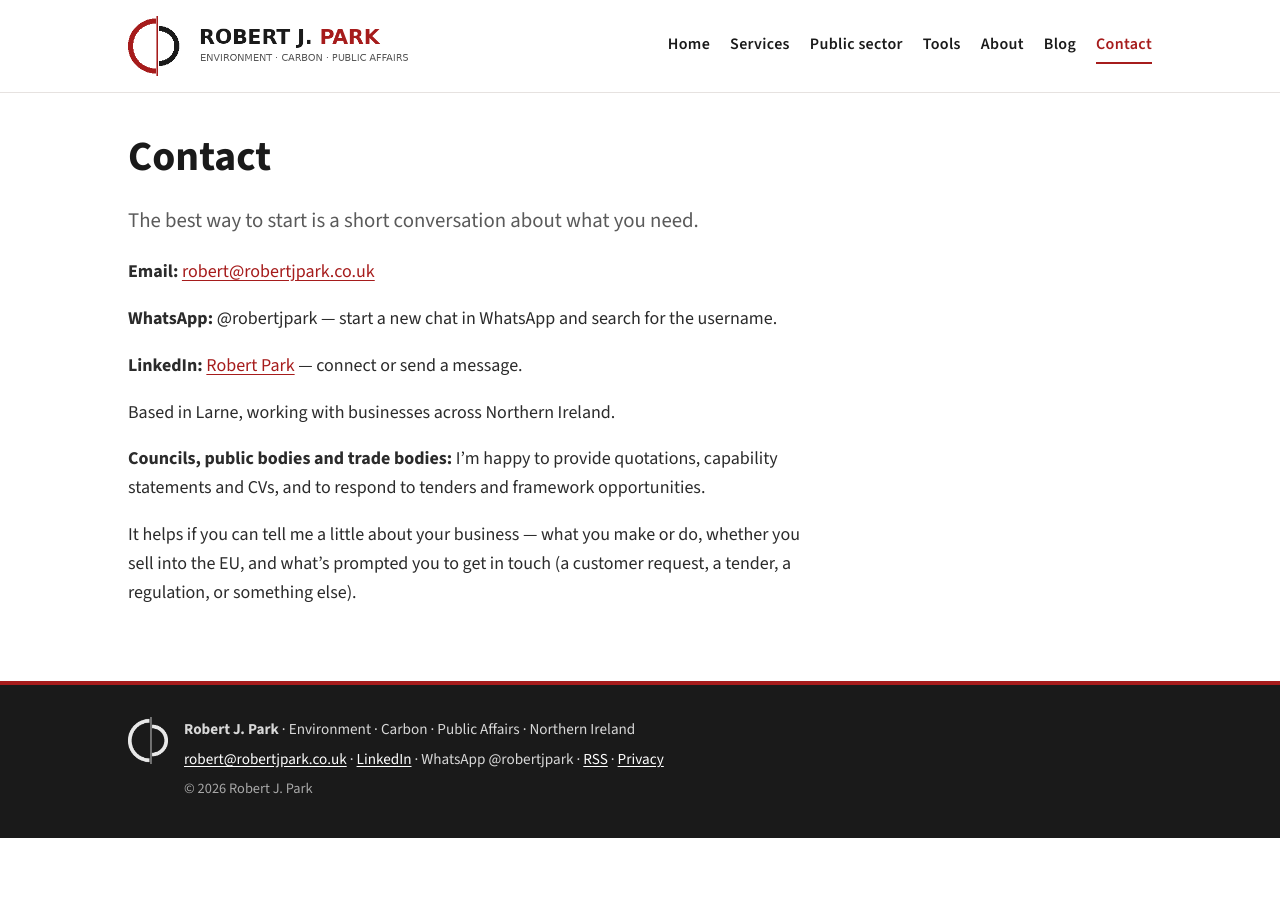
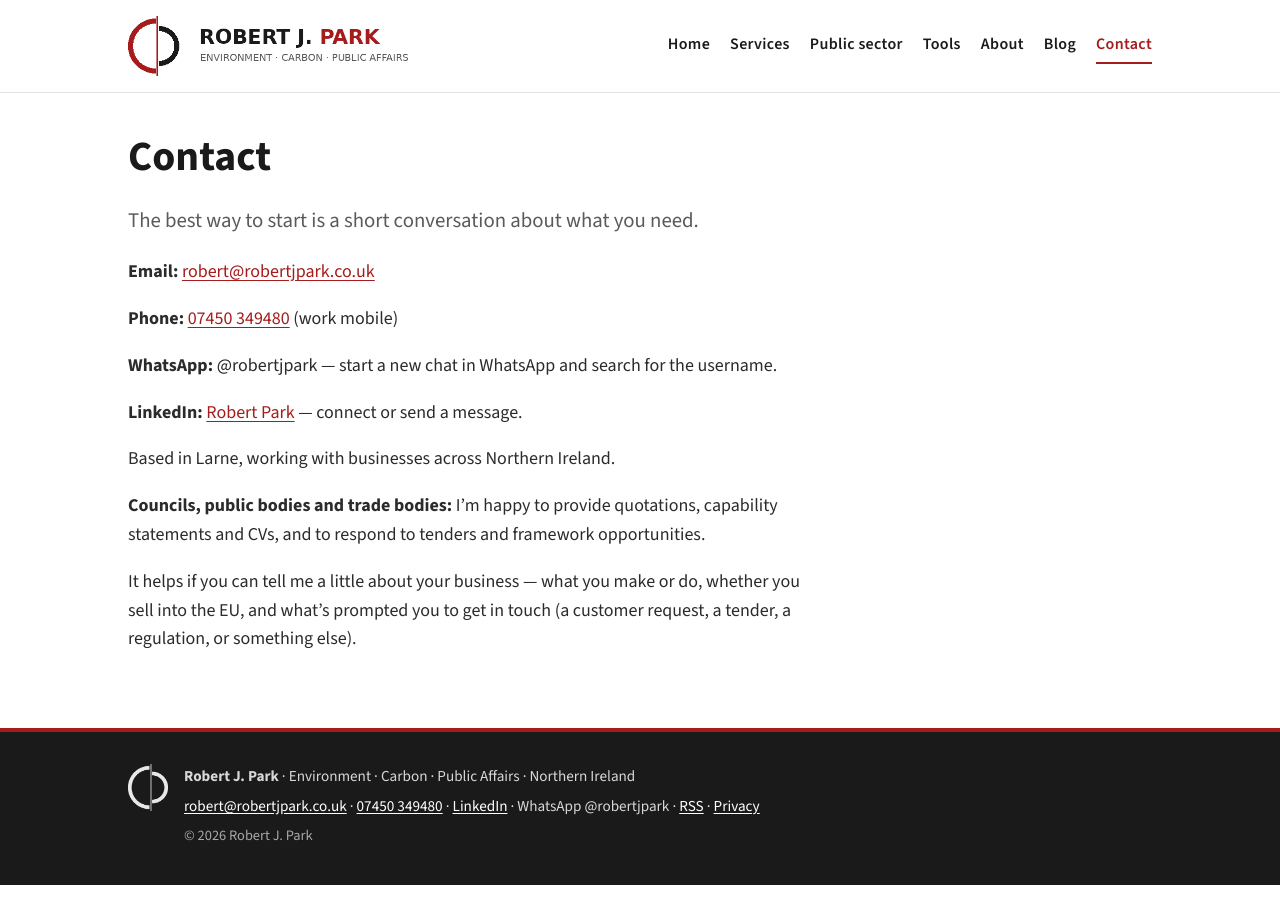
Before and after one commit to robertjparkuk/RobertJParkuk.github.io, a Jekyll site: the page built from contact.md, in a window 1280 px wide. Built offline with Jekyll 4.4.1, drawn with Linux system fonts in a browser that asks for light colours.

Commit message:
Add work mobile number to contact page and footer
Co-Authored-By: Claude Opus 5.5 <noreply@anthropic.com>
Claude-Session: https://claude.ai/code/session_01NYUCCCE7MeuNxdppJGn6F1

```diff
--- a/_config.yml
+++ b/_config.yml
@@ -6,6 +6,8 @@ image: /assets/og-image.jpg   # picture shown when the site is shared on LinkedI
 author: Robert J. Park
 email: robert@robertjpark.co.uk
 linkedin: "https://uk.linkedin.com/in/robertparkuk"
+phone: "07450 349480"          # Work mobile (business use only)
+phone_intl: "+447450349480"
 whatsapp: "@robertjpark"   # WhatsApp username (keeps your number private)
 
 # Set this to your new domain once you have it, e.g. https://www.yourdomain.co.uk
--- a/_layouts/default.html
+++ b/_layouts/default.html
@@ -40,6 +40,7 @@
         <p><strong>{{ site.title }}</strong> · {{ site.tagline }} · {{ site.location }}</p>
         <p>
           <a href="mailto:{{ site.email }}">{{ site.email }}</a>
+          {% if site.phone and site.phone != "" %} · <a href="tel:{{ site.phone_intl }}">{{ site.phone }}</a>{% endif %}
           {% if site.linkedin != "" %} · <a href="{{ site.linkedin }}" rel="me">LinkedIn</a>{% endif %}
           {% if site.whatsapp != "" %} · WhatsApp {{ site.whatsapp }}{% endif %}
           · <a href="{{ '/feed.xml' | relative_url }}">RSS</a>
--- a/contact.md
+++ b/contact.md
@@ -6,6 +6,8 @@ lead: The best way to start is a short conversation about what you need.
 ---
 
 **Email:** [robert@robertjpark.co.uk](mailto:robert@robertjpark.co.uk)
+
+**Phone:** [{{ site.phone }}](tel:{{ site.phone_intl }}) (work mobile)
 
 **WhatsApp:** {{ site.whatsapp }} — start a new chat in WhatsApp and search for the username.
 
```
